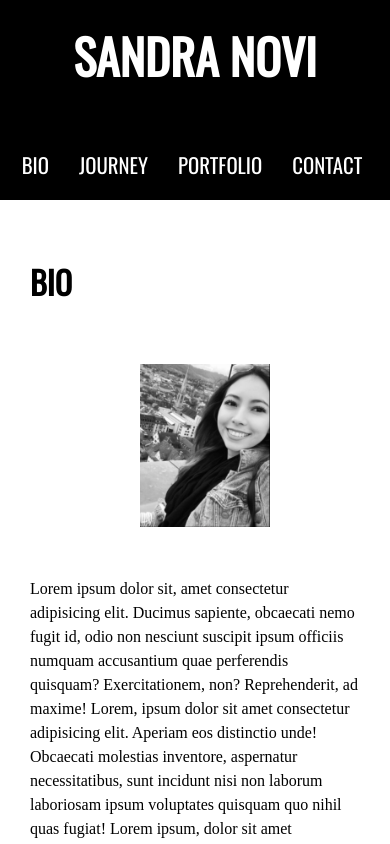
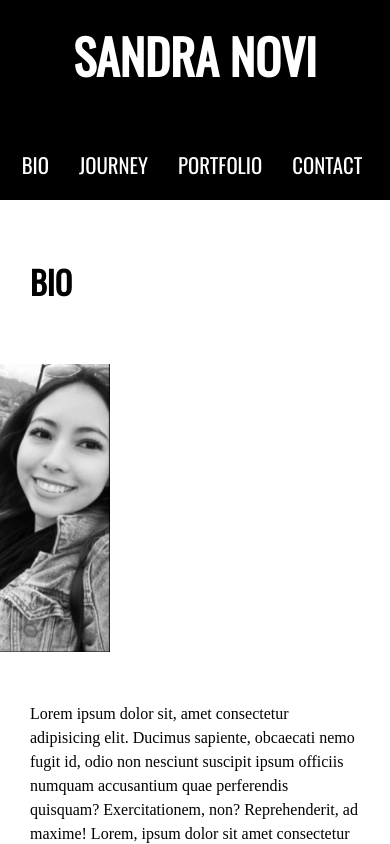
Before and after one commit to sandritaa/milenasatelier, a React (Create React App) app: page / in a window 390 px wide. Shown: the top 844 px of the page. Built offline with nearby package versions, Linux system fonts and the light colour scheme; a web font is replaced by a local one.

Commit message:
Add media queries

```diff
--- a/src/index.css
+++ b/src/index.css
@@ -364,3 +364,37 @@ ul {
     margin-left: 50px;
   }
 }
+
+@media(max-width: 414px) {
+  .contactContainer {
+    height: 700px;
+
+  }
+}
+
+@media(max-width: 1024px) {
+  .contactContainer {
+    height: 860px;
+
+  }
+
+  .bioHeader img {
+    max-width: 130px;
+    margin-right: 250px;
+    margin-bottom: 50px;
+  }
+}
+
+
+@media(max-width: 1368px) {
+  .contactContainer {
+    height: 1190px;
+
+  }
+
+  .bioHeader img {
+    max-width: 230px;
+    margin-right: 250px;
+    margin-bottom: 50px;
+  }
+}
```
